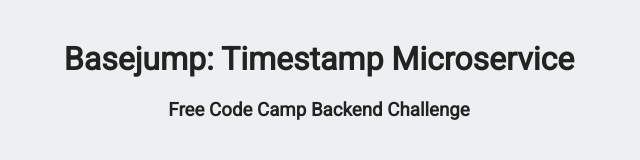
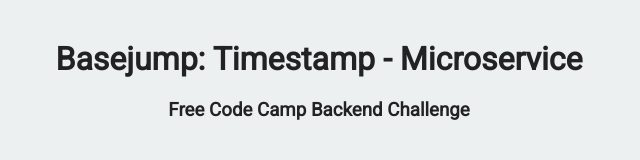
Before and after one commit to Mahesh-Codes/Basejump-Timestamp-Microservice, a website: page views/index.html in a window 1280 px wide. Shown: the whole page, without its empty margins (321-961 px from the left). Drawn offline with Linux system fonts and the light colour scheme.

Commit message:
Checkpoint

```diff
--- a/views/index.html
+++ b/views/index.html
@@ -10,7 +10,7 @@
 
    <body>
       <div class="container">
-         <h1>Basejump: Timestamp Microservice</h1>
+         <h1>Basejump: Timestamp - Microservice</h1>
          <h3>Free Code Camp Backend Challenge</h3>
       </div>
    </body>
```
